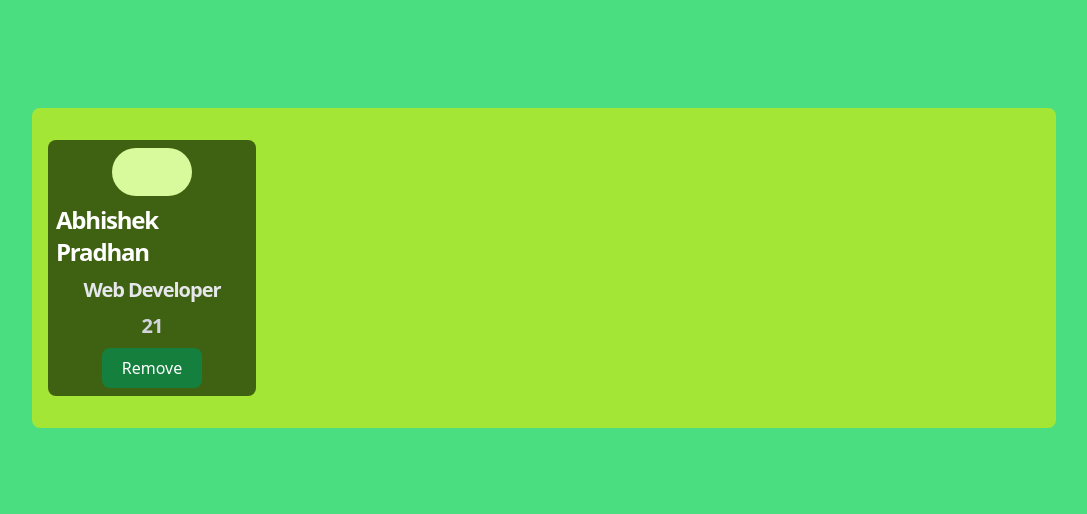
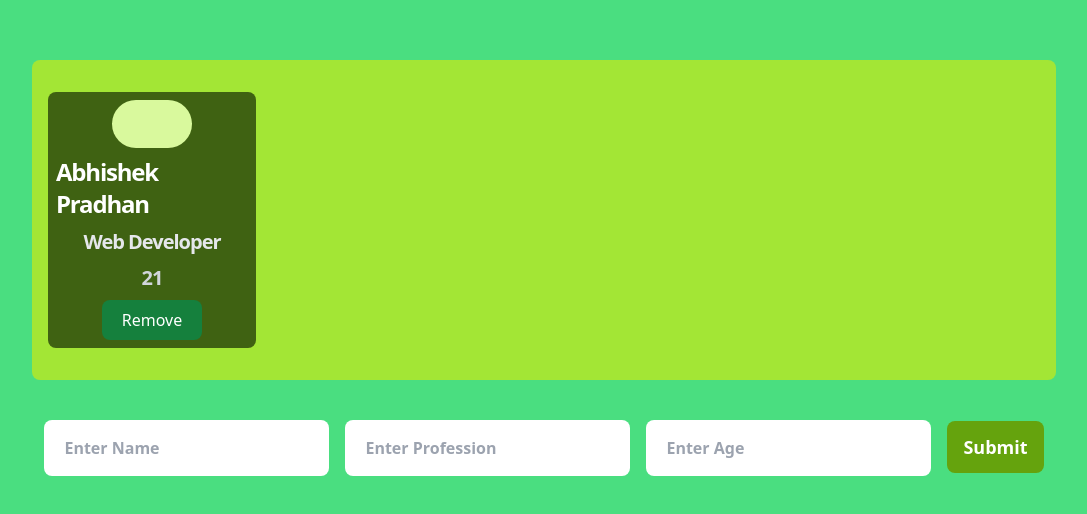
Before and after one commit to Pradhan-G/Frontend-Domination, a React (Vite) app in the folder Course/React/: page / in a window 1280 px wide. Shown: the part 132-646 px from the top of the page, without its empty margins (96-1183 px from the left). Built offline with nearby package versions, Linux system fonts and the light colour scheme.

Commit message:
Created a basic Form

```diff
--- a/Course/React/src/components/Section 11/App4.jsx
+++ b/Course/React/src/components/Section 11/App4.jsx
@@ -4,7 +4,7 @@ import Form from "./Form";
 
 function App4() {
   return (
-    <div className="h-screen w-screen bg-green-400 flex justify-center items-center">
+    <div className="h-screen w-screen bg-green-400 flex flex-col justify-center items-center ">
       <Cards />
       <Form />
     </div>
--- a/Course/React/src/components/Section 11/Form.jsx
+++ b/Course/React/src/components/Section 11/Form.jsx
@@ -1,9 +1,30 @@
 import React from "react";
+import { useForm } from "react-hook-form";
 
 function Form() {
+  const { register, handleSubmit, reset } = useForm();
   return (
     <div>
-      <></>
+      <form action="" className="mt-10">
+        <input
+          type="text"
+          className="px-5 py-4 rounded-lg mr-4 font-semibold"
+          placeholder="Enter Name"
+        />
+        <input
+          type="email"
+          className="px-5 py-4 rounded-lg mr-4 font-semibold"
+          placeholder="Enter Profession"
+        />
+        <input
+          type="number"
+          className="px-5 py-4 rounded-lg mr-4 font-semibold"
+          placeholder="Enter Age"
+        />
+        <button className="bg-lime-600 rounded-lg px-4 py-3 text-white text-lg font-semibold hover:bg-lime-700 hover: transition-all">
+          Submit
+        </button>
+      </form>
     </div>
   );
 }
```
